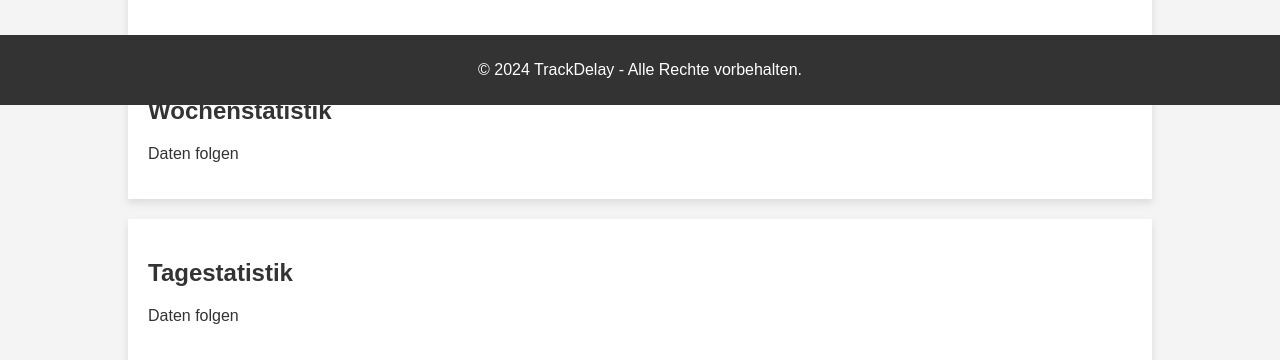
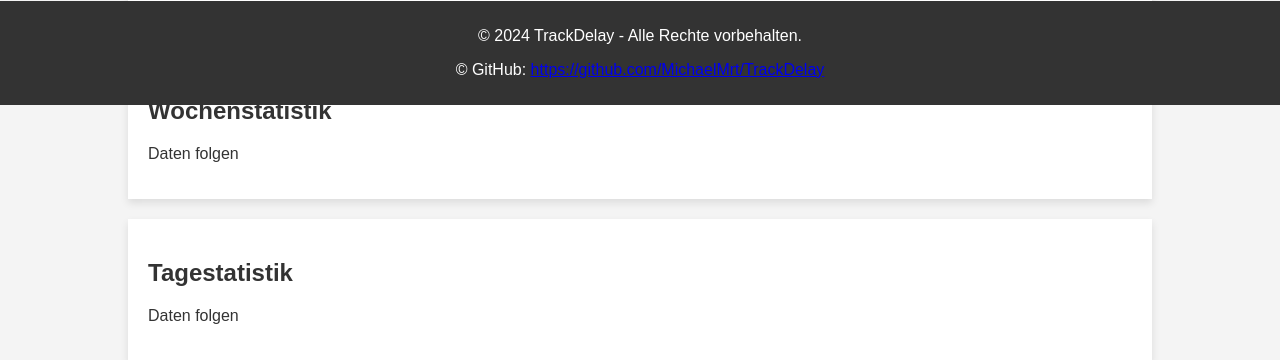
Before and after one commit to MichaelMrt/TrackDelay, a Flask app: template public/templates/index.html in a window 1280 px wide. Shown: the part 695-1055 px from the top of the page. Run offline with Flask 3, Linux system fonts and the light colour scheme; the template is opened without the code that fills it, so the values that code supplies are empty.

Commit message:
add github link to footer

```diff
--- a/public/templates/index.html
+++ b/public/templates/index.html
@@ -103,6 +103,8 @@
 
     <footer>
         <p>&copy; 2024 TrackDelay - Alle Rechte vorbehalten.</p>
+        <p>&copy; GitHub: <a href="https://github.com/MichaelMrt/TrackDelay">https://github.com/MichaelMrt/TrackDelay</a></p>
+
     </footer>
 </body>
 </html>
```
